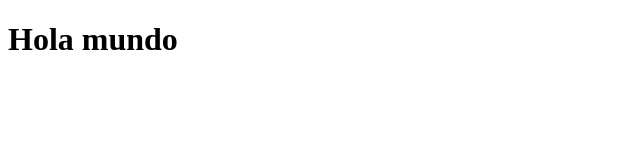
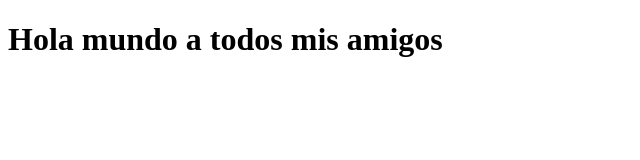
Before and after one commit to branduski4/proyectoDemoCursoPrework, a plain HTML site: page index.html in a window 1280 px wide. Shown: the whole page, without its empty margins (0-640 px from the left). Drawn offline with Linux system fonts and the light colour scheme.

Commit message:
cambios agregamos sitio

```diff
--- a/index.html
+++ b/index.html
@@ -7,6 +7,6 @@
     <title>Document</title>
 </head>
 <body>
-    <h1>Hola mundo</h1>
+    <h1>Hola mundo a todos mis amigos</h1>
 </body>
 </html>
```
